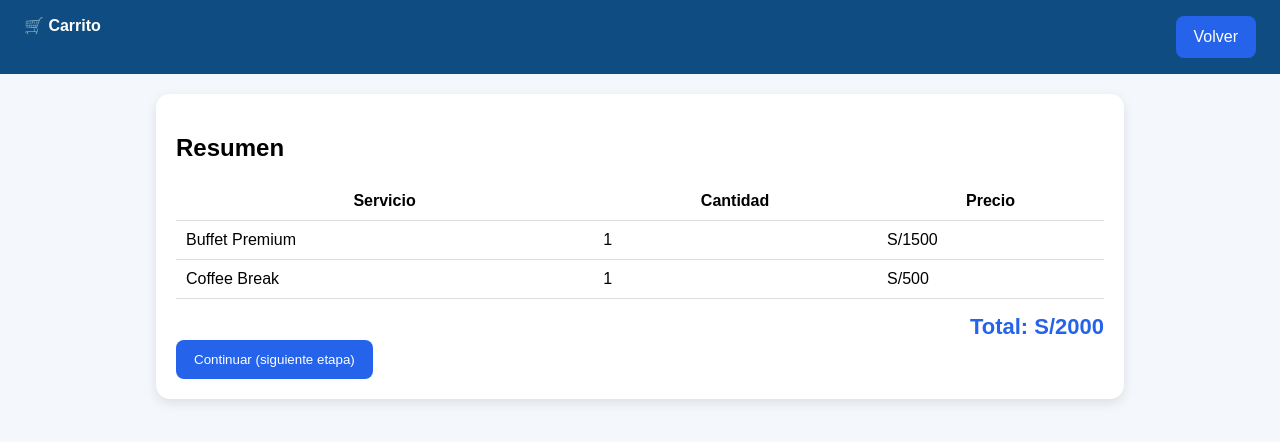
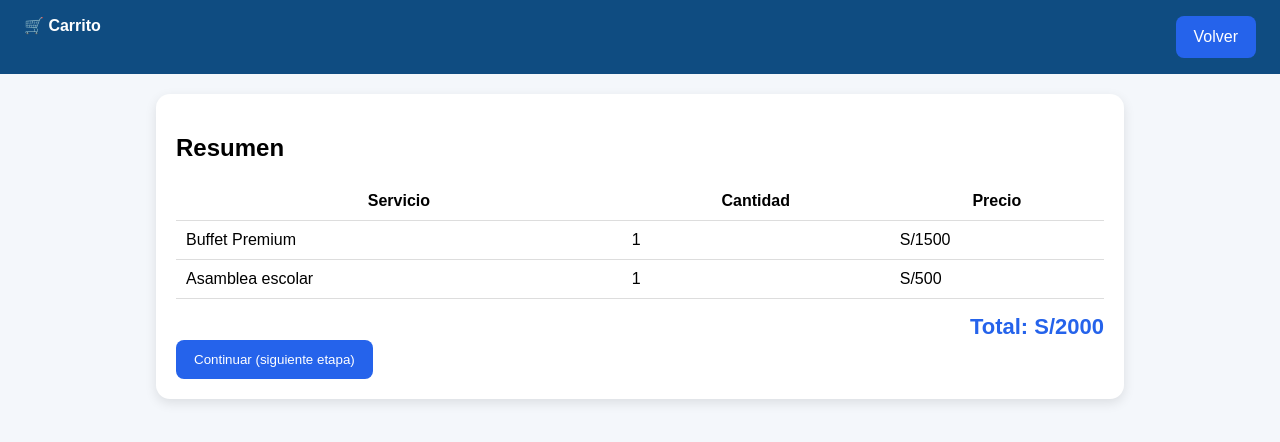
Before and after one commit to WILLpmm/gestion-catering, a plain HTML site: page carrito.html in a window 1280 px wide. Drawn offline with Linux system fonts and the light colour scheme.

Commit message:
Add files via upload

```diff
--- a/carrito.html
+++ b/carrito.html
@@ -7,7 +7,7 @@
 <table>
 <tr><th>Servicio</th><th>Cantidad</th><th>Precio</th></tr>
 <tr><td>Buffet Premium</td><td>1</td><td>S/1500</td></tr>
-<tr><td>Coffee Break</td><td>1</td><td>S/500</td></tr>
+<tr><td>Asamblea escolar</td><td>1</td><td>S/500</td></tr>
 </table>
 <div class="total">Total: S/2000</div>
 <button>Continuar (siguiente etapa)</button>
```
Also changed, not shown: cliente.html (+1 -1 lines).
